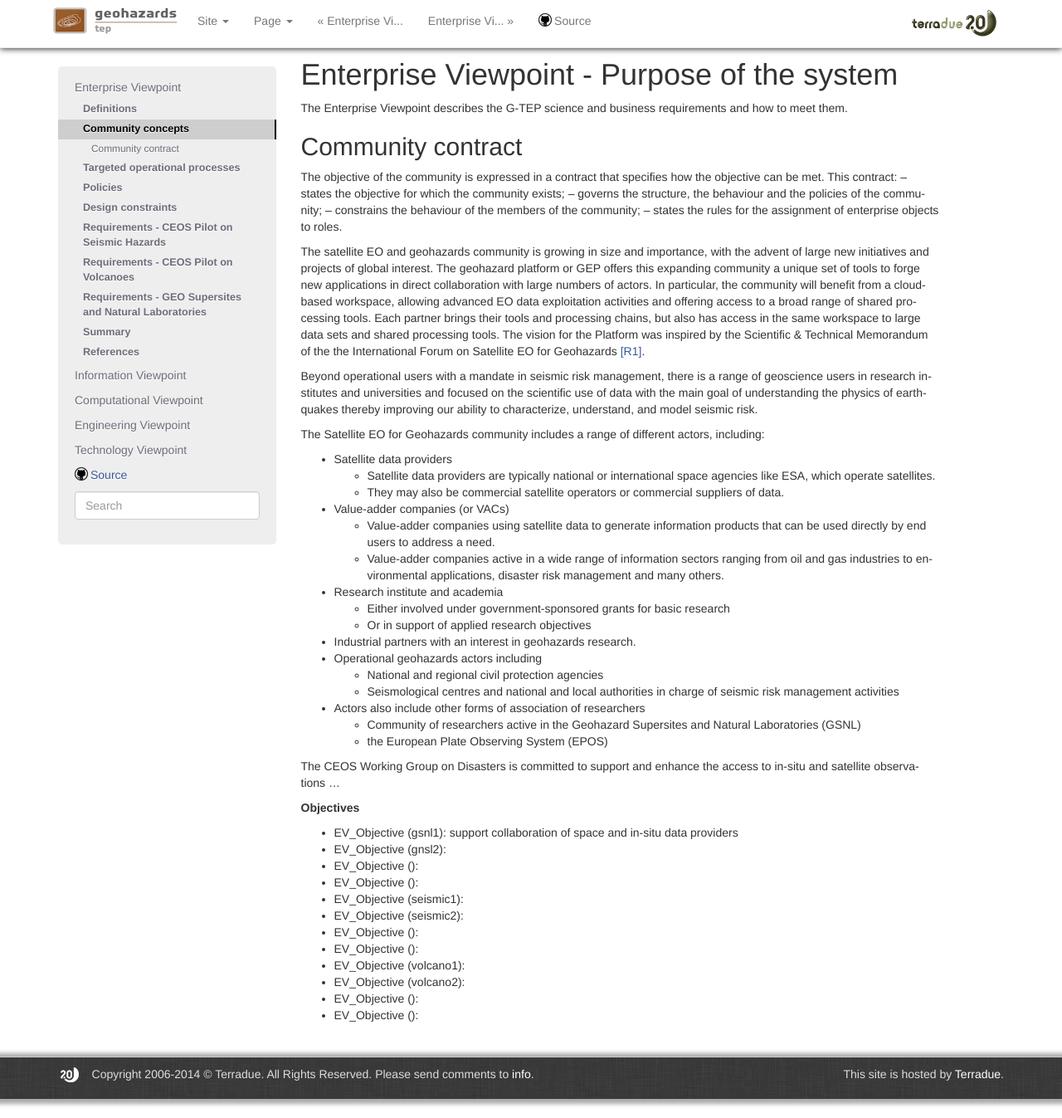
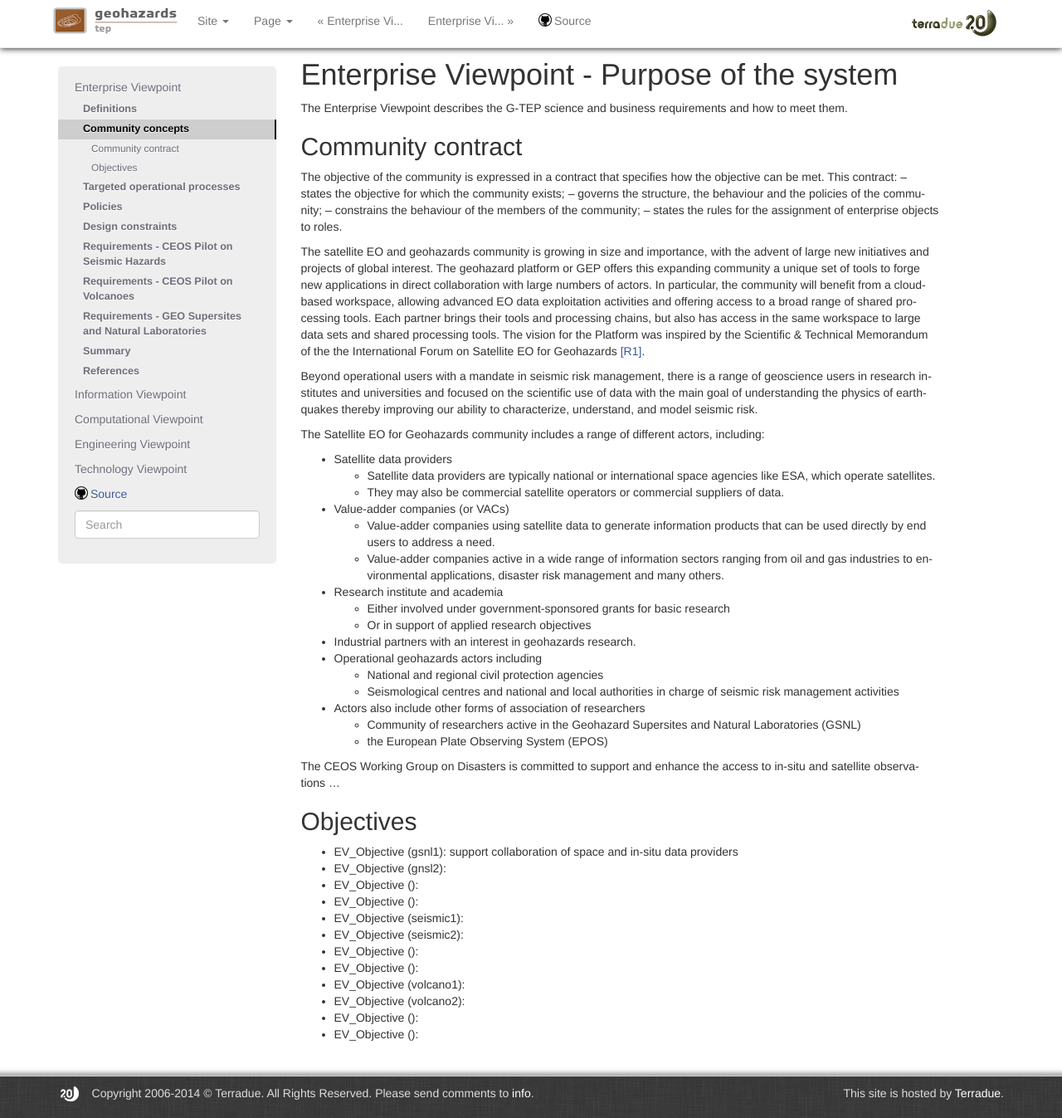
Before and after one commit to Terradue/doc-tep-geohazards-arch, a Sphinx documentation site: the page built from source/enterprise/purpose.rst, in a window 1280 px wide and 1347 px high. Shown: the whole window at 83% size. Built offline with Sphinx 7.4.7, drawn with Linux system fonts in a browser that asks for light colours.

Commit message:
Update purpose.rst

```diff
--- a/source/enterprise/purpose.rst
+++ b/source/enterprise/purpose.rst
@@ -51,7 +51,8 @@ The Satellite EO for Geohazards community includes a range of different actors,
 
 The CEOS Working Group on Disasters is committed to support and enhance the access to in-situ and satellite observations ...
 
-**Objectives**
+Objectives
+----------
 
 * EV_Objective (gsnl1): support collaboration of space and in-situ data providers
 * EV_Objective (gnsl2):
```
